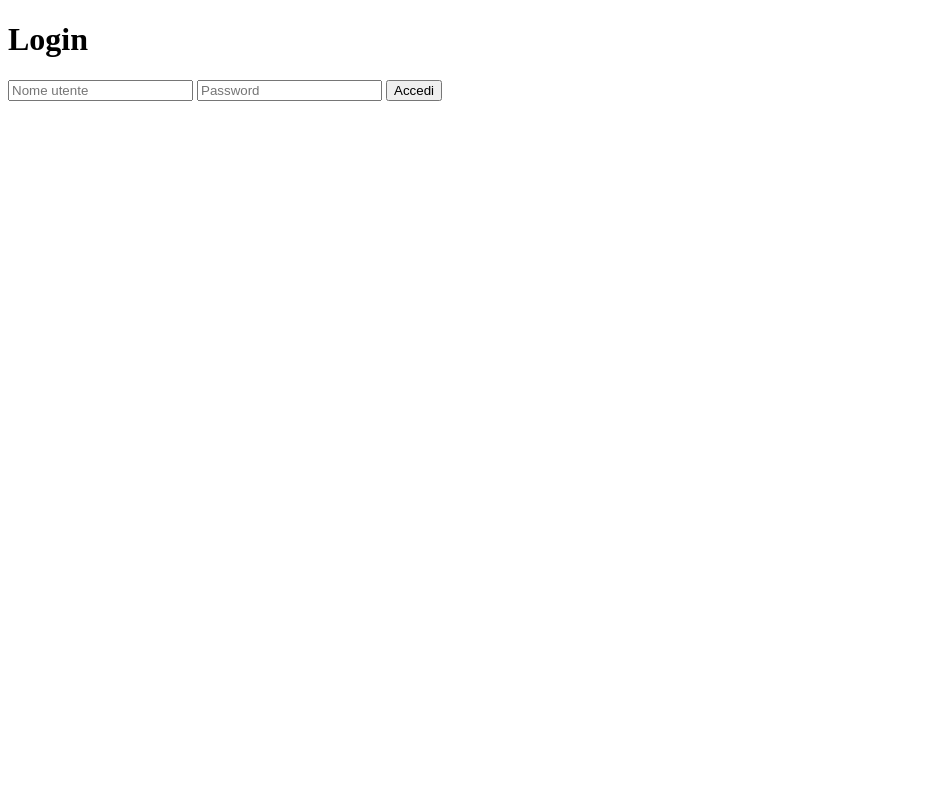
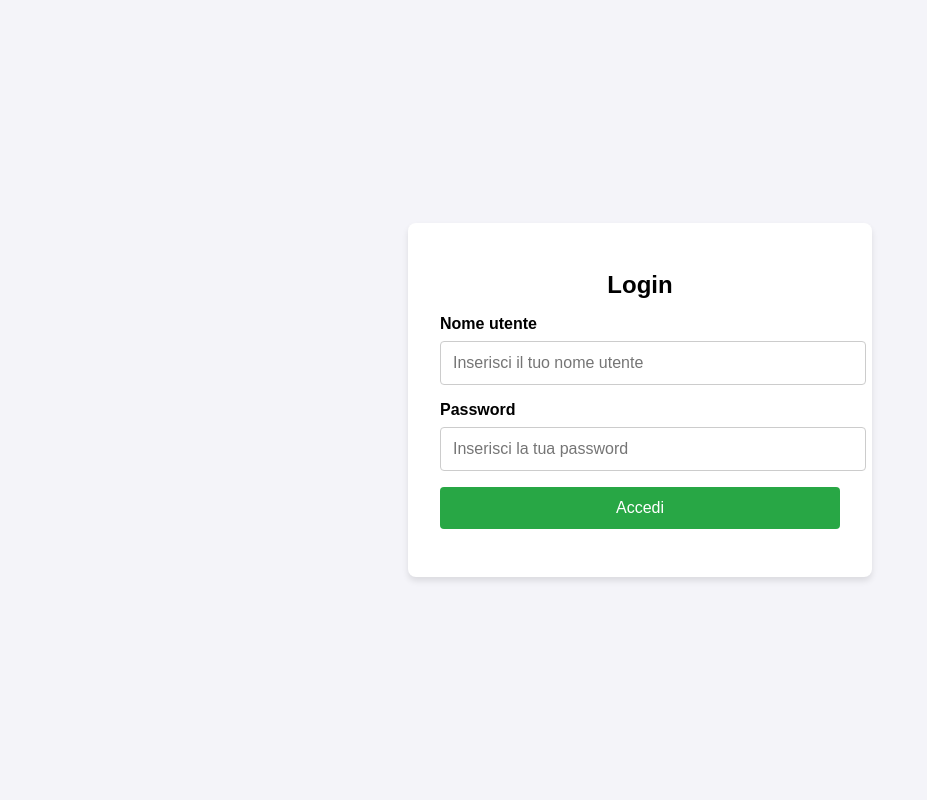
Before and after one commit to MarcoMpensabene/PHPpractice-To-Do-List, a PHP site: page /login.php in a window 1280 px wide. Shown: the whole page, without its empty margins (0-927 px from the left). Run offline with PHP 8.4, Linux system fonts and the light colour scheme.

Commit message:
added login.css and updated login.php

```diff
--- a/src/Views/login.php
+++ b/src/Views/login.php
@@ -28,15 +28,29 @@ if ($_SERVER['REQUEST_METHOD'] === 'POST') {
 <head>
     <meta charset="UTF-8">
     <title>Login</title>
+    <link rel="stylesheet" href="../style/login.css">
 </head>
 
 <body>
-    <h1>Login</h1>
-    <form method="post">
-        <input type="text" name="username" placeholder="Nome utente" required>
-        <input type="password" name="password" placeholder="Password" required>
-        <button type="submit">Accedi</button>
-    </form>
+    <div class="form-container">
+        <h1>Login</h1>
+        <?php if (!empty($errorMessage)): ?>
+            <div class="message"><?= $errorMessage ?></div>
+        <?php endif; ?>
+        <form method="post">
+            <div class="form-group">
+                <label for="username">Nome utente</label>
+                <input type="text" id="username" name="username" placeholder="Inserisci il tuo nome utente" required>
+            </div>
+            <div class="form-group">
+                <label for="password">Password</label>
+                <input type="password" id="password" name="password" placeholder="Inserisci la tua password" required>
+            </div>
+            <div class="form-group">
+                <button type="submit">Accedi</button>
+            </div>
+        </form>
+    </div>
 </body>
 
 </html>
--- /dev/null
+++ b/src/style/login.css
@@ -0,0 +1,57 @@
+body {
+    font-family: Arial, sans-serif;
+    margin: 0;
+    padding: 0;
+    display: flex;
+    justify-content: center;
+    align-items: center;
+    height: 100vh;
+    background-color: #f4f4f9;
+}
+.form-container {
+    background: white;
+    padding: 2rem;
+    border-radius: 8px;
+    box-shadow: 0 4px 6px rgba(0, 0, 0, 0.1);
+    width: 100%;
+    max-width: 400px;
+}
+h1 {
+    margin-bottom: 1rem;
+    font-size: 1.5rem;
+    text-align: center;
+}
+.form-group {
+    margin-bottom: 1rem;
+}
+.form-group label {
+    display: block;
+    margin-bottom: 0.5rem;
+    font-weight: bold;
+}
+.form-group input {
+    width: 100%;
+    padding: 0.75rem;
+    border: 1px solid #ccc;
+    border-radius: 4px;
+    font-size: 1rem;
+}
+.form-group button {
+    width: 100%;
+    padding: 0.75rem;
+    background-color: #28a745;
+    border: none;
+    border-radius: 4px;
+    color: white;
+    font-size: 1rem;
+    cursor: pointer;
+}
+.form-group button:hover {
+    background-color: #218838;
+}
+.message {
+    margin-top: 1rem;
+    text-align: center;
+    font-size: 0.9rem;
+    color: #dc3545;
+}
```
